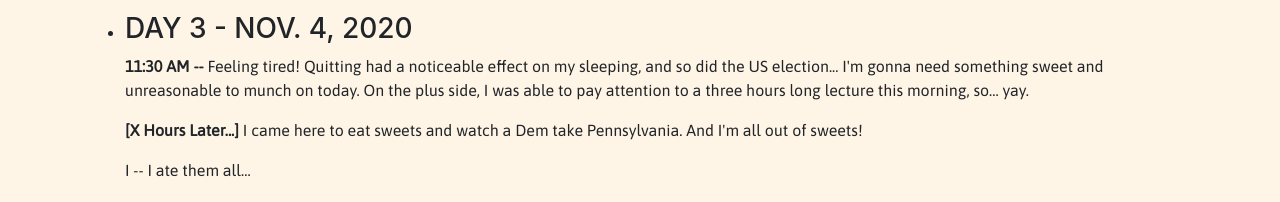
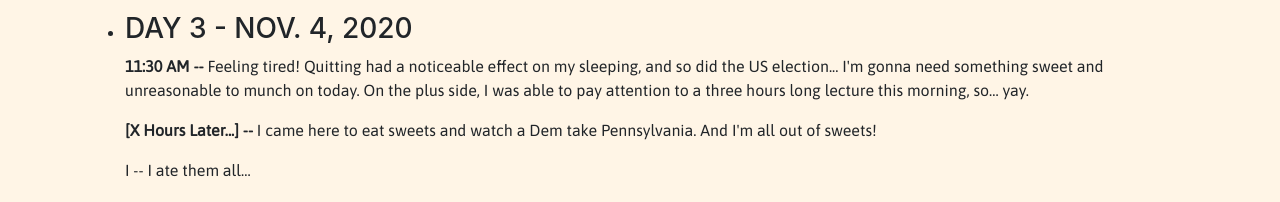
Before and after one commit to draialexis/alexisdrai, an Angular app: page / in a window 1280 px wide. Shown: the part 1800-2002 px from the top of the page. Built offline with nearby package versions, Linux system fonts and the light colour scheme.

Commit message:
Fix typo

```diff
--- a/src/app/components/smokefree/smokefree.component.html
+++ b/src/app/components/smokefree/smokefree.component.html
@@ -49,7 +49,7 @@
     <p><strong>11:30 AM --</strong> Feeling tired! Quitting had a noticeable effect on my sleeping, and so did the US
       election... I'm gonna need something sweet and unreasonable to munch on today. On the plus side, I was able to pay
       attention to a three hours long lecture this morning, so... yay.</p>
-    <p><strong>[X Hours Later...]</strong> I came here to eat sweets and watch a Dem take Pennsylvania. And I'm all out
+    <p><strong>[X Hours Later...] --</strong> I came here to eat sweets and watch a Dem take Pennsylvania. And I'm all out
       of sweets!</p>
     <p>I -- I ate them all...</p>
     <p><strong>11:00 PM --</strong> I forgot... I forgot, and I had that stupid automatic thought: "I know, I'll just
```
